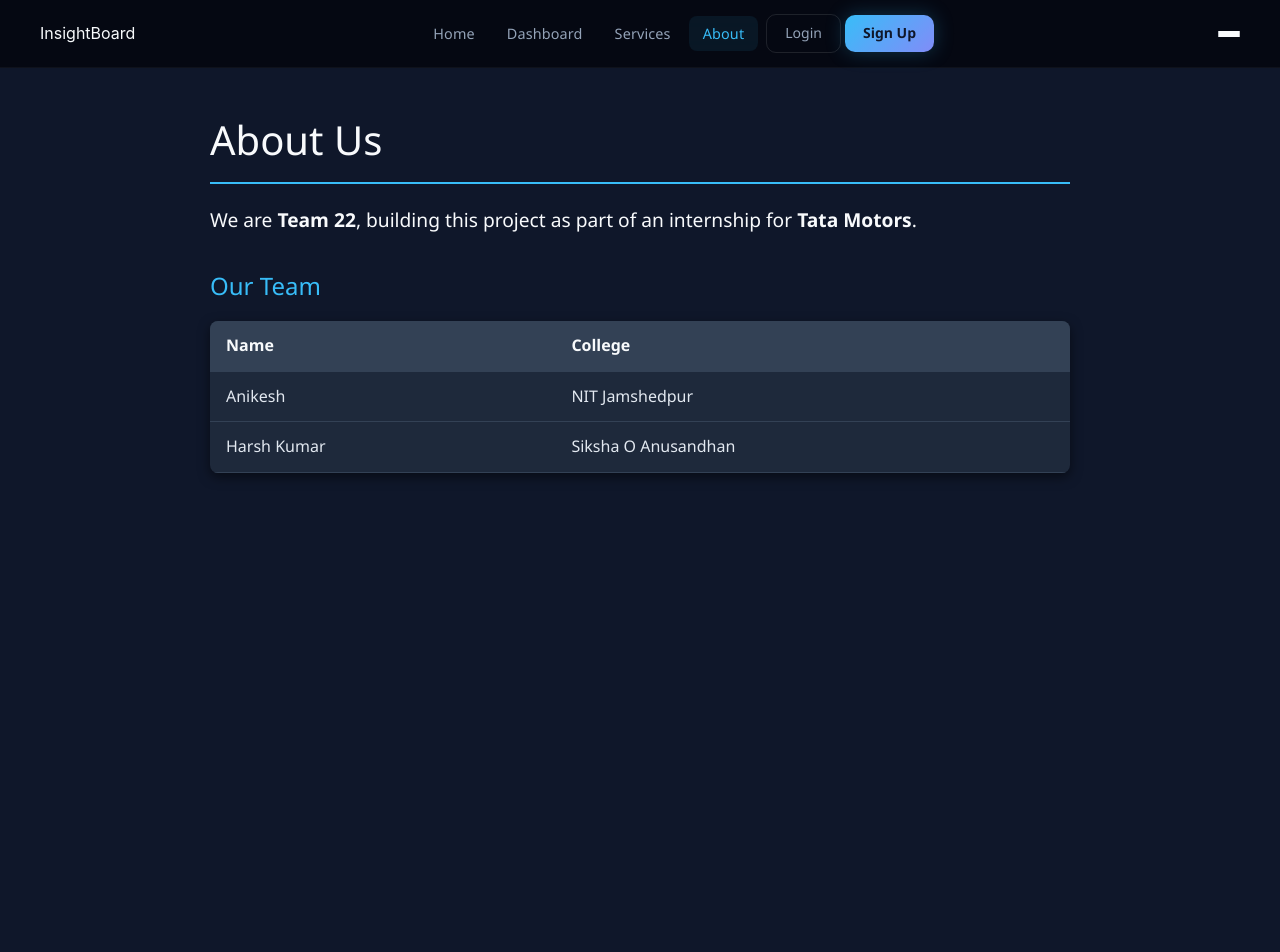
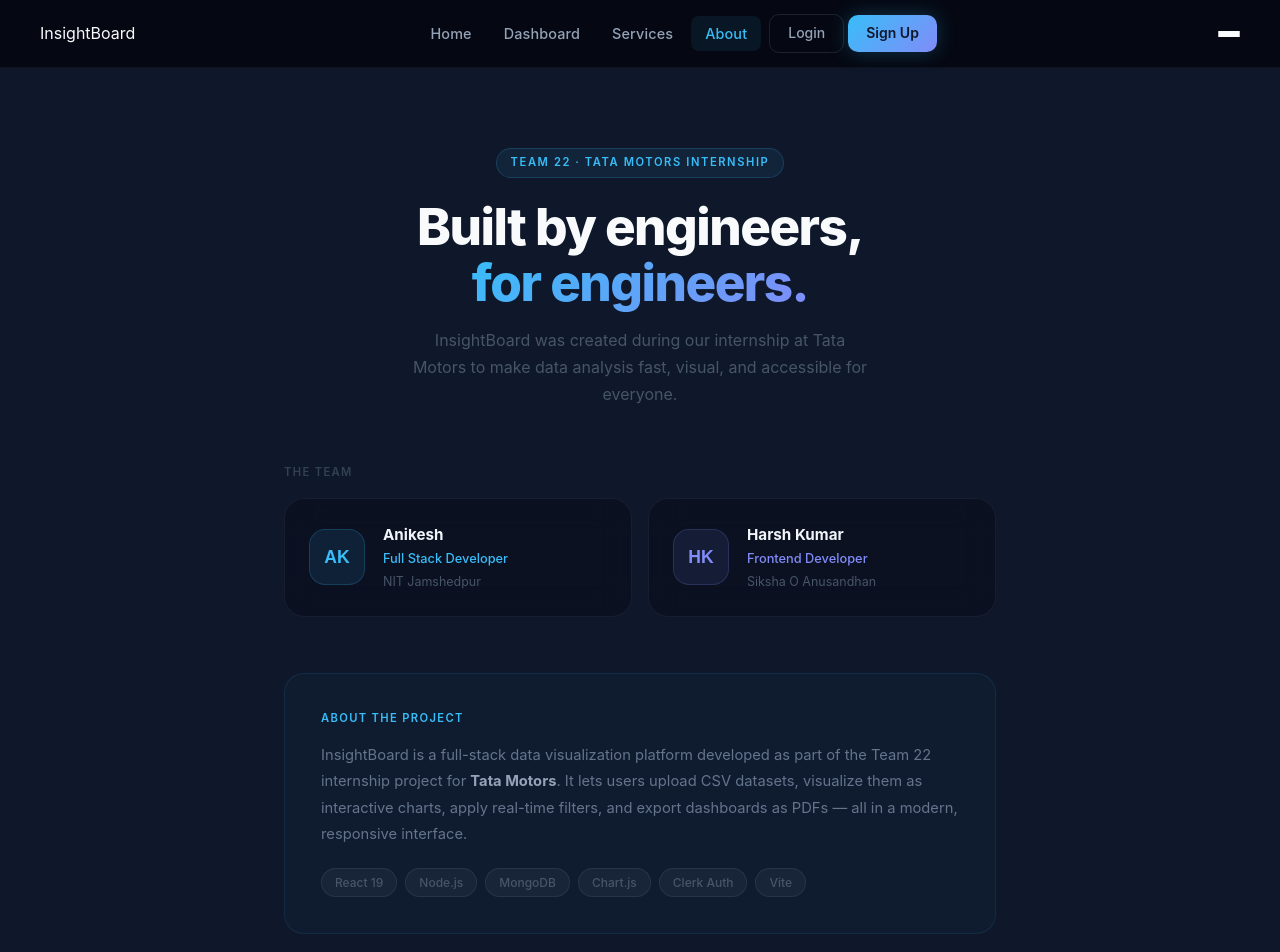
Before and after one commit to Anikesh994/tata, a React (Vite) app in the folder tata/client/: page /about in a window 1280 px wide. Shown: the top 952 px of the page. Before the commit the page ends 800 px from the top, so only its background shows below. Built offline with nearby package versions, Linux system fonts and the light colour scheme; no server answers.

Commit message:
UI improvements

```diff
--- /dev/null
+++ b/tata/client/src/components/pages/About.css
@@ -0,0 +1,170 @@
+/* ═══════════════════════════════════════
+   ABOUT PAGE
+═══════════════════════════════════════ */
+
+.about-page {
+  min-height: 100vh;
+  background-color: transparent;
+  color: #f8fafc;
+  font-family: 'Inter', system-ui, sans-serif;
+  overflow-x: hidden;
+}
+
+/* ── Hero ───────────────────────────── */
+.about-hero {
+  max-width: 760px;
+  margin: 0 auto;
+  padding: 80px 24px 56px;
+  text-align: center;
+}
+
+.about-eyebrow {
+  display: inline-block;
+  font-size: 0.7rem;
+  font-weight: 600;
+  text-transform: uppercase;
+  letter-spacing: 0.14em;
+  color: #38bdf8;
+  padding: 5px 14px;
+  border-radius: 99px;
+  background: rgba(56, 189, 248, 0.08);
+  border: 1px solid rgba(56, 189, 248, 0.18);
+  margin-bottom: 20px;
+}
+
+.about-title {
+  font-family: 'Syne', 'Inter', sans-serif;
+  font-size: clamp(2rem, 6vw, 3.2rem);
+  font-weight: 800;
+  letter-spacing: -0.03em;
+  color: #f8fafc;
+  line-height: 1.1;
+  margin-bottom: 16px;
+}
+.about-title-gradient {
+  background: linear-gradient(135deg, #38bdf8, #818cf8);
+  -webkit-background-clip: text;
+  -webkit-text-fill-color: transparent;
+  background-clip: text;
+}
+
+.about-subtitle {
+  font-size: 1rem;
+  color: #475569;
+  max-width: 460px;
+  margin: 0 auto;
+  line-height: 1.7;
+}
+
+/* ── Team ───────────────────────────── */
+.about-team-wrap {
+  max-width: 760px;
+  margin: 0 auto;
+  padding: 0 24px 56px;
+}
+
+.about-section-label {
+  font-size: 0.7rem;
+  font-weight: 600;
+  text-transform: uppercase;
+  letter-spacing: 0.12em;
+  color: #334155;
+  margin-bottom: 16px;
+}
+
+.about-team-grid {
+  display: grid;
+  grid-template-columns: repeat(2, 1fr);
+  gap: 16px;
+}
+
+.team-card {
+  background: rgba(10, 15, 30, 0.65);
+  border: 1px solid rgba(255, 255, 255, 0.06);
+  border-radius: 20px;
+  padding: 24px;
+  backdrop-filter: blur(16px);
+  -webkit-backdrop-filter: blur(16px);
+  display: flex;
+  align-items: center;
+  gap: 18px;
+  transition: border-color 0.3s ease, transform 0.3s ease, box-shadow 0.3s ease;
+}
+.team-card:hover {
+  border-color: rgba(56, 189, 248, 0.15);
+  transform: translateY(-4px);
+  box-shadow: 0 16px 48px rgba(0, 0, 0, 0.3);
+}
+
+.team-avatar {
+  width: 56px;
+  height: 56px;
+  border-radius: 16px;
+  display: flex;
+  align-items: center;
+  justify-content: center;
+  font-family: 'Syne', sans-serif;
+  font-weight: 800;
+  font-size: 1.1rem;
+  flex-shrink: 0;
+}
+
+.team-info { display: flex; flex-direction: column; gap: 2px; }
+
+.team-name {
+  font-size: 0.95rem;
+  font-weight: 700;
+  color: #f1f5f9;
+}
+.team-role {
+  font-size: 0.8rem;
+  font-weight: 500;
+}
+.team-college {
+  font-size: 0.78rem;
+  color: #475569;
+}
+
+/* ── Project card ───────────────────── */
+.about-project-wrap {
+  max-width: 760px;
+  margin: 0 auto;
+  padding: 0 24px 96px;
+}
+
+.about-project-card {
+  background: rgba(56, 189, 248, 0.03);
+  border: 1px solid rgba(56, 189, 248, 0.1);
+  border-radius: 20px;
+  padding: 36px;
+}
+
+.about-project-text {
+  font-size: 0.92rem;
+  color: #64748b;
+  line-height: 1.8;
+}
+
+.about-tags {
+  display: flex;
+  flex-wrap: wrap;
+  gap: 8px;
+  margin-top: 20px;
+}
+
+.about-tag {
+  padding: 4px 13px;
+  border-radius: 99px;
+  background: rgba(255, 255, 255, 0.04);
+  border: 1px solid rgba(255, 255, 255, 0.07);
+  font-size: 0.75rem;
+  color: #475569;
+  font-weight: 500;
+}
+
+/* ── Responsive ─────────────────────── */
+@media (max-width: 560px) {
+  .about-team-grid { grid-template-columns: 1fr; }
+  .about-hero { padding: 60px 20px 40px; }
+  .about-team-wrap, .about-project-wrap { padding-left: 16px; padding-right: 16px; }
+}
--- a/tata/client/src/components/pages/About.jsx
+++ b/tata/client/src/components/pages/About.jsx
@@ -1,88 +1,72 @@
-import React from "react";
 import Navbar from "../Navbar";
+import "./About.css";
 
-const About = () => {
-  return (
-    <>
-     <Navbar />
-    <div style={styles.container}>
-      <h1 style={styles.heading}>About Us</h1>
-      <p style={styles.text}>
-        We are <strong>Team 22</strong>, building this project as part of an internship for <strong>Tata Motors</strong>.
+const team = [
+  { name: "Anikesh",     college: "NIT Jamshedpur",      role: "Full Stack Developer", initials: "AK", color: "#38bdf8" },
+  { name: "Harsh Kumar", college: "Siksha O Anusandhan", role: "Frontend Developer",   initials: "HK", color: "#818cf8" },
+];
+
+const tags = ["React 19", "Node.js", "MongoDB", "Chart.js", "Clerk Auth", "Vite"];
+
+const About = () => (
+  <div className="about-page">
+    <Navbar />
+
+    {/* Hero */}
+    <div className="about-hero">
+      <span className="about-eyebrow">Team 22 · Tata Motors Internship</span>
+      <h1 className="about-title">
+        Built by engineers,<br />
+        <span className="about-title-gradient">for engineers.</span>
+      </h1>
+      <p className="about-subtitle">
+        InsightBoard was created during our internship at Tata Motors to make
+        data analysis fast, visual, and accessible for everyone.
       </p>
+    </div>
 
-      <h2 style={styles.subheading}>Our Team</h2>
+    {/* Team cards */}
+    <div className="about-team-wrap">
+      <p className="about-section-label">The Team</p>
+      <div className="about-team-grid">
+        {team.map((m) => (
+          <div key={m.name} className="team-card">
+            <div
+              className="team-avatar"
+              style={{ background: `${m.color}18`, border: `1px solid ${m.color}30`, color: m.color }}
+            >
+              {m.initials}
+            </div>
+            <div className="team-info">
+              <p className="team-name">{m.name}</p>
+              <p className="team-role" style={{ color: m.color }}>{m.role}</p>
+              <p className="team-college">{m.college}</p>
+            </div>
+          </div>
+        ))}
+      </div>
+    </div>
 
-      <table style={styles.table}>
-        <thead>
-          <tr>
-            <th style={styles.th}>Name</th>
-            <th style={styles.th}>College</th>
-          </tr>
-        </thead>
-        <tbody>
-          <tr>
-            <td style={styles.td}>Anikesh</td>
-            <td style={styles.td}>NIT Jamshedpur</td>
-          </tr>
-          <tr>
-            <td style={styles.td}>Harsh Kumar</td>
-            <td style={styles.td}>Siksha O Anusandhan</td>
-          </tr>
-
-        </tbody>
-      </table>
+    {/* Project info */}
+    <div className="about-project-wrap">
+      <div className="about-project-card">
+        <p className="about-section-label" style={{ color: "#38bdf8", marginBottom: "14px" }}>
+          About the Project
+        </p>
+        <p className="about-project-text">
+          InsightBoard is a full-stack data visualization platform developed as part of the
+          Team 22 internship project for <strong style={{ color: "#94a3b8" }}>Tata Motors</strong>.
+          It lets users upload CSV datasets, visualize them as interactive charts,
+          apply real-time filters, and export dashboards as PDFs — all in a modern, responsive interface.
+        </p>
+        <div className="about-tags">
+          {tags.map((t) => (
+            <span key={t} className="about-tag">{t}</span>
+          ))}
+        </div>
+      </div>
     </div>
-    </>
-  );
-};
-
-const styles = {
-  container: {
-    padding: "40px 20px",
-    maxWidth: "900px",
-    margin: "0 auto",
-    color: "#f8fafc",
-    fontFamily: "'Segoe UI', sans-serif"
-  },
-  heading: {
-    fontSize: "2.5rem",
-    marginBottom: "20px",
-    borderBottom: "2px solid #38bdf8",
-    paddingBottom: "10px"
-  },
-  subheading: {
-    fontSize: "1.5rem",
-    marginTop: "30px",
-    marginBottom: "16px",
-    color: "#38bdf8"
-  },
-  text: {
-    fontSize: "1.2rem",
-    lineHeight: "1.7",
-    marginBottom: "20px"
-  },
-  table: {
-    width: "100%",
-    borderCollapse: "collapse",
-    backgroundColor: "#1e293b",
-    borderRadius: "8px",
-    overflow: "hidden",
-    boxShadow: "0 4px 12px rgba(0, 0, 0, 0.5)"
-  },
-  th: {
-    padding: "12px 16px",
-    borderBottom: "1px solid #334155",
-    backgroundColor: "#334155",
-    textAlign: "left",
-    color: "#f8fafc",
-    fontWeight: "600"
-  },
-  td: {
-    padding: "12px 16px",
-    borderBottom: "1px solid #334155",
-    color: "#e2e8f0"
-  }
-};
+  </div>
+);
 
 export default About;
```
